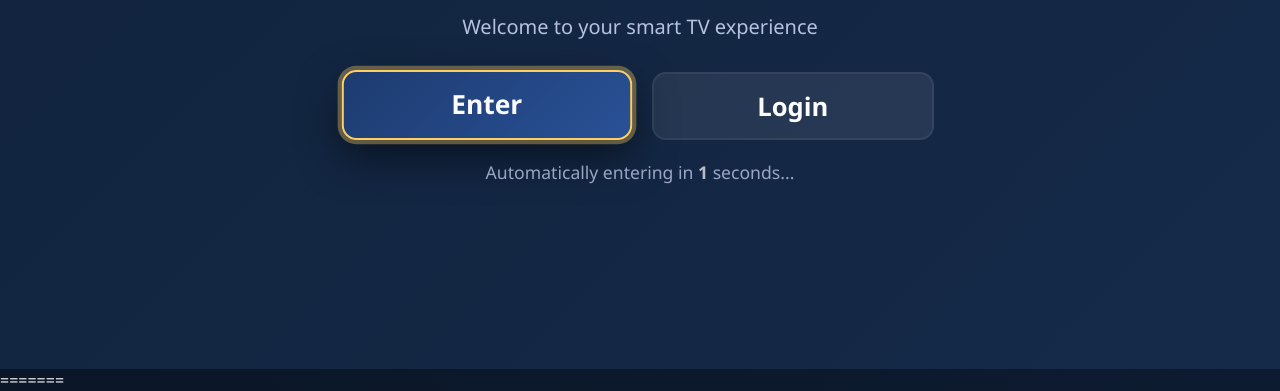
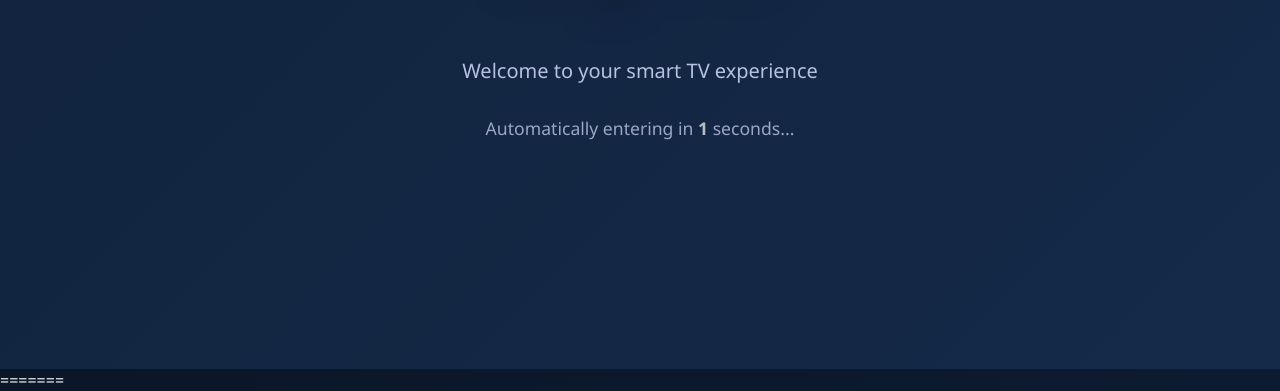
Before and after one commit to abijith-2002/smart-tv-app, a website: page index.html in a window 1280 px wide. Shown: the part 431-822 px from the top of the page. Drawn offline with Linux system fonts and the light colour scheme.

Commit message:
CheckPoint - cmd65a71d7

```diff
--- a/MyTV/js/app.js
+++ b/MyTV/js/app.js
@@ -235,8 +235,9 @@
     fm.init(container);
 
     if (isIndexPage()) {
-      var first = qs('[data-focus="true"][data-focus-index="0"]', container) || fm.items[0];
-      tryFocus(first);
+      // Splash now has no focusable buttons; only focus if something is present.
+      var first = qs('[data-focus="true"][data-focus-index="0"]', container) || fm.items[0] || null;
+      if (first) { tryFocus(first); }
     } else if (isHomePage()) {
       var menuFirst = qs('.top-menu .menu-item');
       FocusMemory.restoreOr(menuFirst || fm.items[0]);
--- a/app.js
+++ b/app.js
@@ -245,9 +245,9 @@
 
     // Initial focus strategy per page
     if (isIndexPage()) {
-      // Prefer element with index 0 (Enter)
-      var first = qs('[data-focus="true"][data-focus-index="0"]', container) || fm.items[0];
-      tryFocus(first);
+      // Splash has no focusable buttons now; don't force focus. Let auto-navigation proceed.
+      var first = qs('[data-focus="true"][data-focus-index="0"]', container) || fm.items[0] || null;
+      if (first) { tryFocus(first); }
     } else if (isHomePage()) {
       // Try restore or first menu item
       var menuFirst = qs('.top-menu .menu-item');
--- a/index.html
+++ b/index.html
@@ -112,28 +112,8 @@
       <h1 class="brand">MyTV</h1>
       <p class="hint">Welcome to your smart TV experience</p>
 
-      <div class="cta-row" role="group" aria-label="Primary actions">
-        <a href="home.html"
-           class="cta-button primary"
-           role="button"
-           aria-label="Enter Home"
-           data-focus="true"
-           data-focus-index="0"
-           tabindex="0"
-           id="enterBtn">
-          Enter
-        </a>
-        <a href="login.html"
-           class="cta-button secondary"
-           role="button"
-           aria-label="Login"
-           data-focus="true"
-           data-focus-index="1"
-           tabindex="0"
-           id="loginBtn">
-          Login
-        </a>
-      </div>
+      <!-- CTA buttons removed per requirement. Kept spacing minimal to preserve layout. -->
+      <div class="cta-row" role="group" aria-label="Primary actions" aria-hidden="true" style="display:none;"></div>
 
       <div class="countdown-indicator" id="countdownIndicator" aria-live="polite">
         <p>Automatically entering in <span id="countdownText">5</span> seconds...</p>
@@ -186,13 +166,8 @@
         }
       }
 
-      // Ensure initial focus on "Enter" button for TV usability
-      document.addEventListener('DOMContentLoaded', function(){
-        try {
-          var enter = document.getElementById('enterBtn');
-          if (enter) enter.focus();
-        } catch(e){}
-      });
+      // No explicit focus target on splash; FocusManager will handle when present.
+      document.addEventListener('DOMContentLoaded', function(){});
 
       // Local keyboard handling for cancel/back as safety
       document.addEventListener('keydown', function(e) {
```
Also changed, not shown: MyTV/index.html (+4 -29 lines), .knowledge/.knowledge.json, .knowledge/MyTV_index.html.json, .knowledge/index.html.json.
